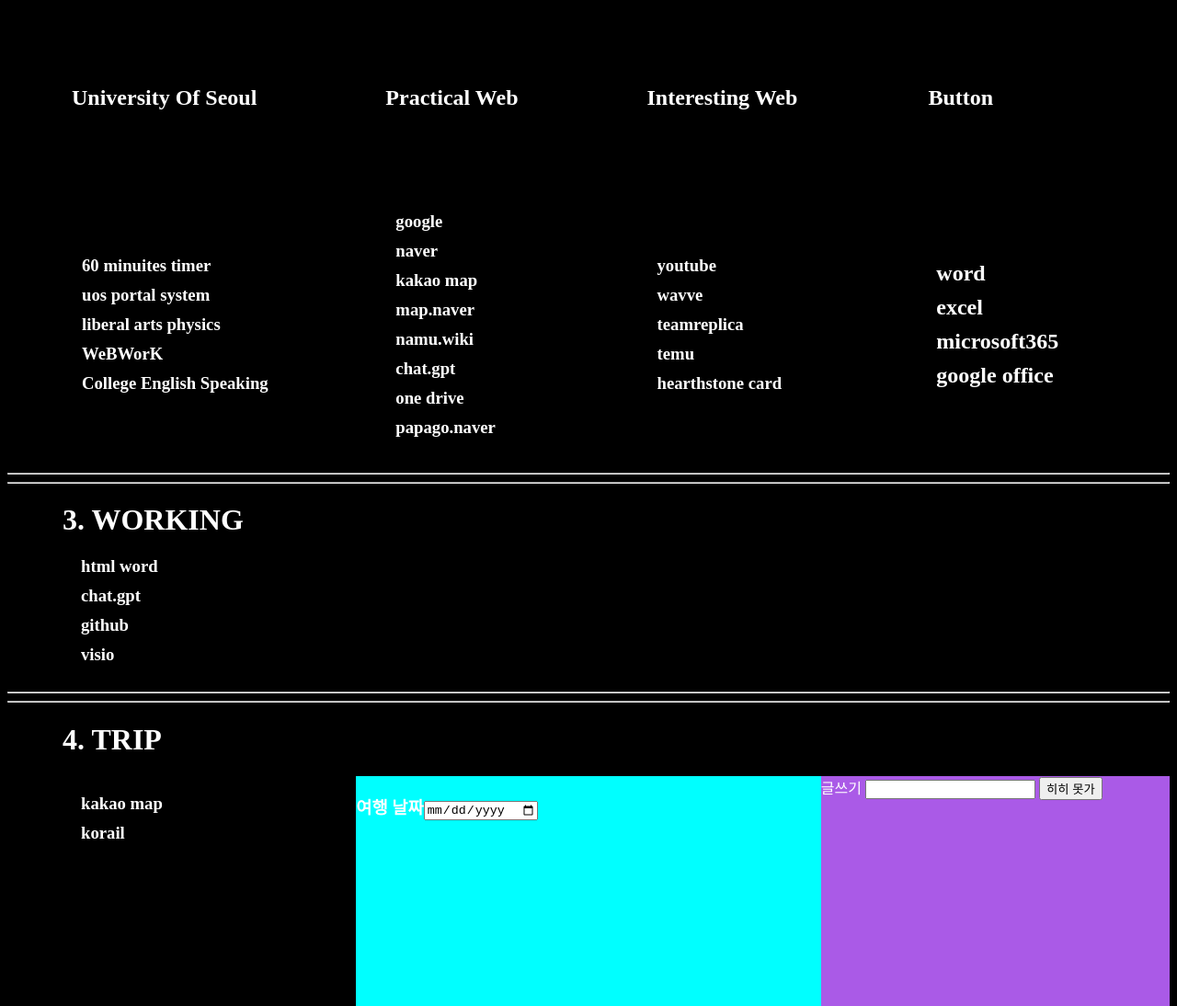
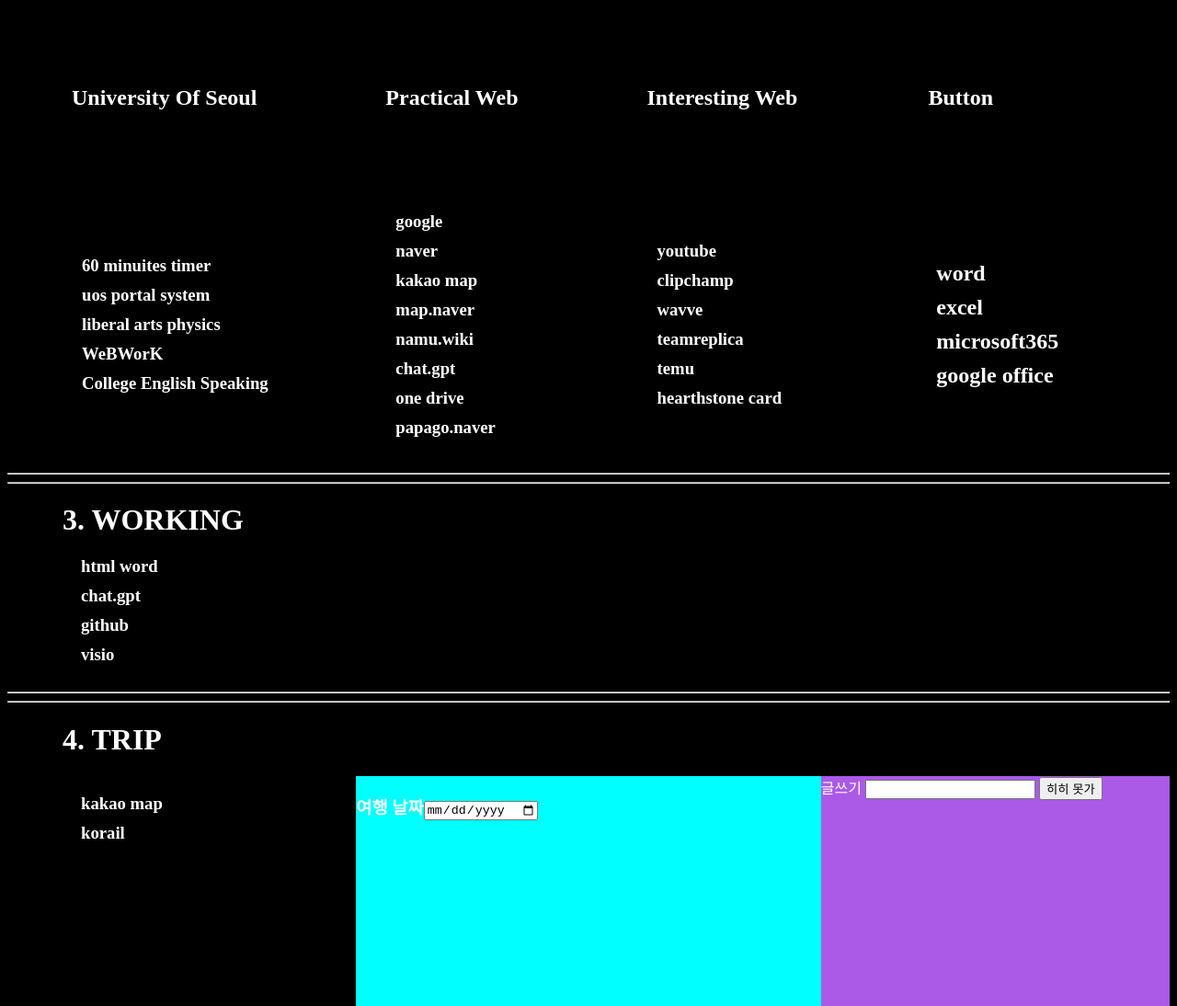
Before and after one commit to pilot929/myweb, a plain HTML site: page index.html in a window 1280 px wide. Shown: the part 740-1834 px from the top of the page at 92% size. Drawn offline with Linux system fonts and the light colour scheme.

Commit message:
Add files via upload

```diff
--- a/index.html
+++ b/index.html
@@ -225,6 +225,13 @@
                         </li>
 
                         <li>
+                            <a href="https://app.clipchamp.com/"
+                            target="_blank" style="color: white;text-decoration: none;">
+                                clipchamp
+                           </a>
+                        </li>
+
+                        <li>
                             <a href="https://www.wavve.com/index.html"
                             target="_blank" style="color: white;text-decoration: none;">
                                 wavve
```
